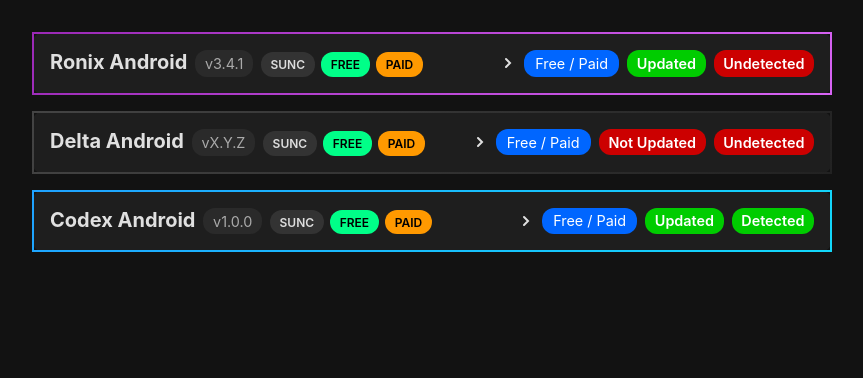
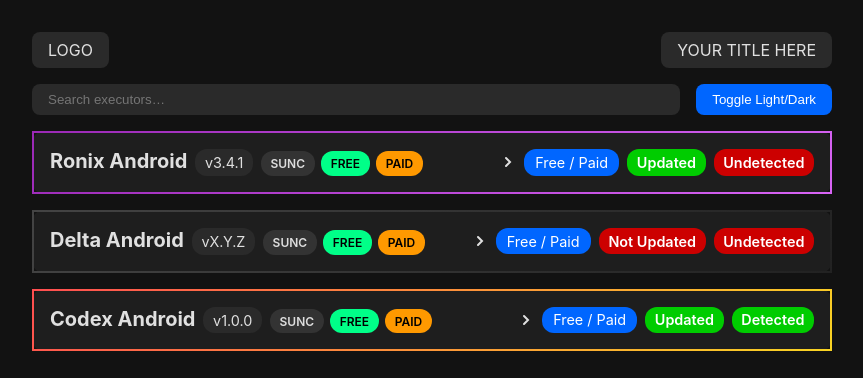
Before and after one commit to AustinWillams/Status-dashboard, a plain HTML site: page index.html in a window 1280 px wide. Shown: the whole page, without its empty margins (208-1071 px from the left). Drawn offline with Linux system fonts and the light colour scheme.

Commit message:
Some more changes

```diff
--- a/index.html
+++ b/index.html
@@ -2,23 +2,82 @@
 <html lang="en">
 <head>
   <meta charset="UTF-8">
-  <title>Exploit Cards – Custom Colors & Codex</title>
+  <title>Executor Dashboard</title>
   <style>
-    /* — Reset & Base — */
-    *, *::before, *::after { box-sizing: border-box; margin: 0; padding: 0; }
+    /* — CSS Variables for Theming — */
+    :root {
+      --bg: #121212;
+      --fg: #e0e0e0;
+      --card-bg: #1e1e1e;
+      --card-fg: #e0e0e0;
+      --input-bg: #2a2a2a;
+      --input-fg: #e0e0e0;
+      --btn-bg: #0066ff;
+      --btn-fg: #fff;
+    }
+    [data-theme="light"] {
+      --bg: #f5f5f5;
+      --fg: #222;
+      --card-bg: #fff;
+      --card-fg: #222;
+      --input-bg: #eee;
+      --input-fg: #222;
+      --btn-bg: #0066ff;
+      --btn-fg: #fff;
+    }
+
+    /* — Base & Reset — */
+    *, *::before, *::after { box-sizing: border-box; margin:0; padding:0; }
     body {
       font-family: "Inter", sans-serif;
-      background: #121212;
-      color: #e0e0e0;
+      background: var(--bg);
+      color: var(--fg);
       display: flex;
-      justify-content: center;
+      flex-direction: column;
+      align-items: center;
       padding: 2rem;
+      transition: background .3s, color .3s;
+    }
+    a { color: inherit; text-decoration: none; }
+
+    /* — Header Placeholder — */
+    .header {
+      width: 100%; max-width: 800px;
+      margin-bottom: 1rem;
+      display: flex; justify-content: space-between; align-items: center;
+    }
+    .logo-placeholder, .title-placeholder {
+      background: var(--input-bg);
+      color: var(--input-fg);
+      padding: .5rem 1rem;
+      border-radius: .5rem;
     }
 
-    /* — Container — */
+    /* — Controls — */
+    .controls {
+      width: 100%; max-width: 800px;
+      display: flex; gap: 1rem; margin-bottom: 1rem;
+    }
+    .controls input {
+      flex: 1;
+      padding: .5rem 1rem;
+      border: none;
+      border-radius: .5rem;
+      background: var(--input-bg);
+      color: var(--input-fg);
+    }
+    .controls button {
+      padding: .5rem 1rem;
+      border: none;
+      border-radius: .5rem;
+      background: var(--btn-bg);
+      color: var(--btn-fg);
+      cursor: pointer;
+    }
+
+    /* — Card Container — */
     .cards {
-      max-width: 800px;
-      width: 100%;
+      width: 100%; max-width: 800px;
       display: flex;
       flex-direction: column;
       gap: 1rem;
@@ -26,57 +85,52 @@
 
     /* — Card Base — */
     .card {
-      background: #1e1e1e;
+      background: var(--card-bg);
+      color: var(--card-fg);
       border: 2px solid transparent;
-      border-radius: 0.75rem;
+      border-radius: .75rem;
       overflow: hidden;
       display: flex;
       flex-direction: column;
       opacity: 0;
       transform: translateY(20px);
-      animation: fadeInUp 0.6s forwards;
+      animation: fadeInUp .6s forwards;
     }
-    .card:nth-of-type(1) { animation-delay: 0.1s; }
-    .card:nth-of-type(2) { animation-delay: 0.2s; }
-    .card:nth-of-type(3) { animation-delay: 0.3s; }
-    .card:nth-of-type(4) { animation-delay: 0.4s; }
-    .card:nth-of-type(5) { animation-delay: 0.5s; }
-    .card:nth-of-type(6) { animation-delay: 0.6s; }
+    .card:nth-of-type(odd)   { animation-delay: .1s; }
+    .card:nth-of-type(even)  { animation-delay: .2s; }
 
-    /* — Border Colors — */
-    .card[data-color="pink"]   { border-image: linear-gradient(135deg, #ff1cae, #ff5d4a) 1; }
-    .card[data-color="blue"]   { border-image: linear-gradient(135deg, #1fa2ff, #12d8fa) 1; }
-    .card[data-color="green"]  { border-image: linear-gradient(135deg, #00b09b, #96c93d) 1; }
-    .card[data-color="purple"] { border-image: linear-gradient(135deg, #9b29b6, #d864f5) 1; }
-    .card[data-color="black"]  { border-image: linear-gradient(135deg, #444, #222) 1; }
+    /* — Gradient Borders — */
+    .card[data-color="pink"]   { border-image: linear-gradient(135deg,#ff1cae,#ff5d4a) 1; }
+    .card[data-color="blue"]   { border-image: linear-gradient(135deg,#1fa2ff,#12d8fa) 1; }
+    .card[data-color="green"]  { border-image: linear-gradient(135deg,#00b09b,#96c93d) 1; }
+    .card[data-color="purple"] { border-image: linear-gradient(135deg,#9b29b6,#d864f5) 1; }
+    .card[data-color="black"]  { border-image: linear-gradient(135deg,#444,#222) 1; }
+    .card[data-color="red"]    { border-image: linear-gradient(135deg,#ff4e50,#f9d423) 1; }
 
-    /* — Header — */
+    /* — Card Header — */
     .card-header {
-      display: flex;
-      justify-content: space-between;
-      align-items: center;
-      padding: 1rem;
-      cursor: pointer;
+      display: flex; justify-content: space-between; align-items: center;
+      padding: 1rem; cursor: pointer;
     }
-    .card-left { display: flex; align-items: baseline; gap: 0.5rem; }
-    .card-left h2 { font-size: 1.25rem; }
+    .card-left { display: flex; align-items: baseline; gap: .5rem; }
+    .card-left h2 { font-size: 1.25rem; margin: 0; }
     .version {
-      background: #2a2a2a;
-      padding: 0.3rem 0.6rem;
-      border-radius: 0.75rem;
-      font-size: 0.9rem;
-      color: #aaa;
+      background: var(--input-bg);
+      padding: .3rem .6rem;
+      border-radius: .75rem;
+      font-size: .9rem;
+      color: var(--input-fg);
     }
-    .badges { display: flex; gap: 0.4rem; }
+    .badges { display: flex; gap: .4rem; }
     .badge {
-      font-size: 0.75rem;
-      padding: 0.3rem 0.6rem;
-      border-radius: 0.75rem;
+      background: var(--input-bg);
+      padding: .3rem .6rem;
+      border-radius: .75rem;
+      font-size: .75rem;
+      font-weight: 600;
       text-transform: uppercase;
-      font-weight: 600;
-      white-space: nowrap;
     }
-    .badge.sunc    { background: #333;      color: #ddd; }
+    .badge.sunc     { background: #333;      color: #ddd; }
     .badge.reco    { background: #ff1cae;   color: #fff; }
     .badge.longest { background: #1fa2ff;   color: #fff; }
     .badge.free    { background: #0f8;      color: #000; }
@@ -84,33 +138,31 @@
     .badge.beta    { background: #ffa500;   color: #000; }
 
     .card-right {
-      display: flex;
-      align-items: center;
-      gap: 0.5rem;
+      display: flex; align-items: center; gap: .5rem;
     }
     .price {
-      background: #0066ff;
-      color: #fff;
-      font-size: 0.9rem;
-      padding: 0.3rem 0.7rem;
-      border-radius: 0.75rem;
+      background: var(--btn-bg);
+      color: var(--btn-fg);
+      padding: .3rem .7rem;
+      border-radius: .75rem;
+      font-size: .9rem;
     }
     .status {
+      padding: .3rem .6rem;
+      border-radius: .75rem;
+      font-size: .9rem;
       font-weight: 600;
-      font-size: 0.9rem;
-      padding: 0.3rem 0.6rem;
-      border-radius: 0.75rem;
     }
-    .status.updated     { background: #0c0;  color: #fff; }
-    .status.not-updated { background: #c00;  color: #fff; }
-    .status.detected    { background: #0c0;  color: #fff; }
-    .status.undetected  { background: #c00;  color: #fff; }
+    .status.updated     { background: #0c0;  color:#fff; }
+    .status.not-updated { background: #c00;  color:#fff; }
+    .status.detected    { background: #0c0;  color:#fff; }
+    .status.undetected  { background: #c00;  color:#fff; }
 
-    /* — SVG Arrow — */
+    /* — Expand Arrow — */
     .expand-icon {
       width: 1rem; height: 1rem;
-      transition: transform 0.3s ease;
-      fill: #e0e0e0;
+      fill: var(--card-fg);
+      transition: transform .3s ease;
     }
     .card.expanded .expand-icon {
       transform: rotate(90deg);
@@ -120,51 +172,60 @@
     .card-content {
       max-height: 0;
       overflow: hidden;
-      transition: max-height 0.4s ease, padding 0.4s ease;
+      transition: max-height .4s ease, padding .4s ease;
       padding: 0 1rem;
-      background: #2a2a2a;
+      background: var(--input-bg);
     }
     .card.expanded .card-content {
       max-height: 300px;
       padding: 1rem;
     }
     .card-footer {
-      font-size: 0.85rem;
-      color: #888;
-      margin-top: 0.75rem;
+      font-size: .85rem;
+      color: var(--fg);
+      margin-top: .75rem;
     }
 
     /* — Download/Discord Buttons — */
     .card-actions {
-      margin: 0.75rem 0;
+      margin: .75rem 0;
     }
     .btn {
       display: inline-block;
       text-decoration: none;
-      font-size: 0.9rem; font-weight: 600;
-      padding: 0.4rem 0.8rem;
-      border-radius: 0.75rem;
-      margin-right: 0.5rem;
-      transition: background 0.2s;
+      font-size: .9rem; font-weight: 600;
+      padding: .4rem .8rem; border-radius: .75rem;
+      margin-right: .5rem;
+      background: var(--btn-bg); color: var(--btn-fg);
+      transition: background .2s;
     }
-    .btn.download { background: #00b09b; color: #fff; }
     .btn.download:hover { background: #07856b; }
-    .btn.discord  { background: #5865F2; color: #fff; }
     .btn.discord:hover  { background: #4752C4; }
 
     @keyframes fadeInUp {
-      to { opacity: 1; transform: translateY(0); }
+      to { opacity:1; transform:translateY(0); }
     }
   </style>
 </head>
-<body>
+<body data-theme="dark">
 
-  <div class="cards">
+  <!-- Header Placeholder -->
+  <div class="header">
+    <div class="logo-placeholder">LOGO</div>
+    <div class="title-placeholder">YOUR TITLE HERE</div>
+  </div>
 
-    <!-- …Zenith, Wave, AWP.GG (unchanged)… -->
+  <!-- Controls -->
+  <div class="controls">
+    <input type="text" id="search" placeholder="Search executors…">
+    <button id="toggle-theme">Toggle Light/Dark</button>
+  </div>
 
-    <!-- Ronix Android (Now Purple) -->
-    <div class="card" data-color="purple">
+  <!-- Cards -->
+  <div class="cards" id="cards">
+
+    <!-- Ronix Android (Purple) -->
+    <div class="card" data-color="purple" data-name="ronix android">
       <div class="card-header">
         <div class="card-left">
           <h2>Ronix Android</h2>
@@ -199,8 +260,8 @@
       </div>
     </div>
 
-    <!-- Delta Android (Now Black) -->
-    <div class="card" data-color="black">
+    <!-- Delta Android (Black) -->
+    <div class="card" data-color="black" data-name="delta android">
       <div class="card-header">
         <div class="card-left">
           <h2>Delta Android</h2>
@@ -233,8 +294,8 @@
       </div>
     </div>
 
-    <!-- Codex Android (New) -->
-    <div class="card" data-color="blue">
+    <!-- Codex Android (Red) -->
+    <div class="card" data-color="red" data-name="codex android">
       <div class="card-header">
         <div class="card-left">
           <h2>Codex Android</h2>
@@ -270,15 +331,15 @@
   </div>
 
   <script>
-    window.addEventListener("DOMContentLoaded", () => {
-      // Expand/collapse
+    document.addEventListener("DOMContentLoaded", () => {
+      // 1) Expand/collapse
       document.querySelectorAll('.card-header').forEach(h =>
         h.addEventListener('click', () =>
           h.parentElement.classList.toggle('expanded')
         )
       );
 
-      // Fade‑in on scroll
+      // 2) Fade‑in on scroll
       const io = new IntersectionObserver(entries => {
         entries.forEach(e => {
           if (e.isIntersecting) {
@@ -292,17 +353,33 @@
         io.observe(c);
       });
 
-      // Timestamp formatting (DD/MM/YYYY, h:mm am/pm MYT)
+      // 3) Timestamp formatting (DD/MM/YYYY, h:mm am/pm MYT)
       const fmt = new Intl.DateTimeFormat('en-GB', {
         timeZone: 'Asia/Kuala_Lumpur',
         day: '2-digit', month: '2-digit', year: 'numeric',
         hour: 'numeric', minute: '2-digit',
         hour12: true
       });
-      document.querySelectorAll('.card-footer').forEach(footer => {
-        const iso = footer.dataset.updated;
+      document.querySelectorAll('.card-footer').forEach(f => {
+        const iso = f.dataset.updated;
         if (!iso) return;
-        footer.querySelector('.updated-time').textContent = fmt.format(new Date(iso));
+        f.querySelector('.updated-time').textContent = fmt.format(new Date(iso));
+      });
+
+      // 4) Light/Dark toggle
+      document.getElementById('toggle-theme')
+        .addEventListener('click', () => {
+          const b = document.body;
+          b.dataset.theme = b.dataset.theme === 'light' ? 'dark' : 'light';
+        });
+
+      // 5) Search filter
+      document.getElementById('search').addEventListener('input', e => {
+        const q = e.target.value.toLowerCase();
+        document.querySelectorAll('.card').forEach(card => {
+          const name = card.dataset.name;
+          card.style.display = name.includes(q) ? '' : 'none';
+        });
       });
     });
   </script>
```
